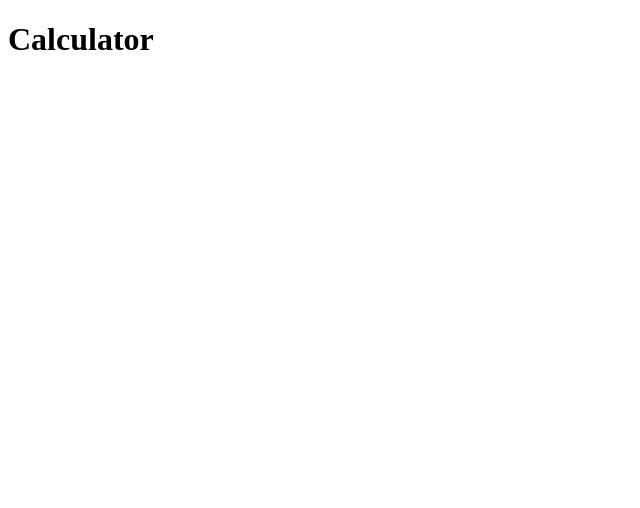
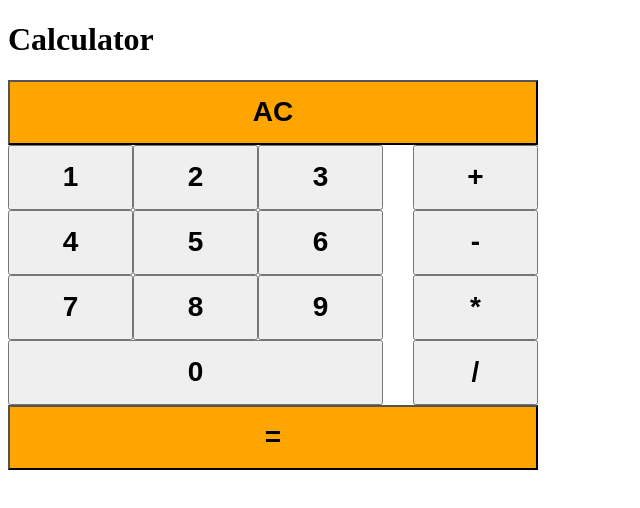
Before and after one commit to brocodile/Calculator, a plain HTML site: page index.html in a window 1280 px wide. Shown: the whole page, without its empty margins (0-640 px from the left). Drawn offline with Linux system fonts and the light colour scheme.

Commit message:
Add Blueprint of Buttons

```diff
--- a/index.html
+++ b/index.html
@@ -13,6 +13,26 @@
         <div id="display">
             <span id="disp"></span>
         </div>
+        <div class="buttons">
+            <button id="allClear">AC</button>
+            <div class="numbers">
+                <button>1</button>
+                <button>2</button>
+                <button>3</button>
+                <button class="operator" id="add">+</button>
+                <button>4</button>
+                <button>5</button>
+                <button>6</button>
+                <button class="operator" id="subt">-</button>
+                <button>7</button>
+                <button>8</button>
+                <button>9</button>
+                <button class="operator" id="multi">*</button>
+                <button id="zero">0</button>
+                <button class="operator" id="divide">/</button>
+            </div>
+            <button id="equals">=</button>
+        </div>
     </div>
 </body>
 </html>
--- a/styles.css
+++ b/styles.css
@@ -0,0 +1,22 @@
+.numbers{
+    display: flex;
+    width: 530px;
+    /* border: 1px solid black; */
+    flex-wrap: wrap;
+}
+button{
+    width: 125px;
+    height: 65px;
+    font-size: 28px;
+    font-weight: bold;
+}
+#zero{
+    width: 375px;
+}
+#allClear,#equals{
+    width: 530px;
+    background-color: orange;
+}
+.operator{
+    margin-left: 30px;
+}
```
